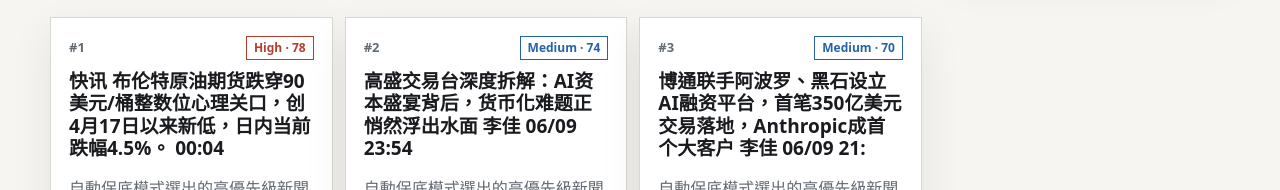
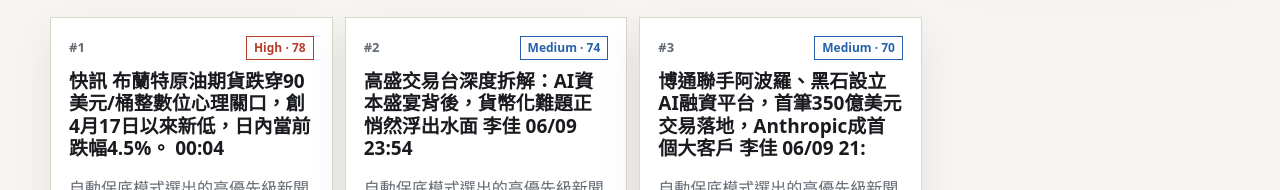
Before and after one commit to joshua122c/tinydream-news, a plain HTML site: page index.html in a window 1280 px wide. Shown: the part 762-952 px from the top of the page. Drawn offline with Linux system fonts and the light colour scheme.

Commit message:
Load Traditional Chinese display normalizer

```diff
--- a/index.html
+++ b/index.html
@@ -35,5 +35,6 @@
     </footer>
 
     <script src="./app.js"></script>
+    <script src="./traditional.js"></script>
   </body>
 </html>
```
